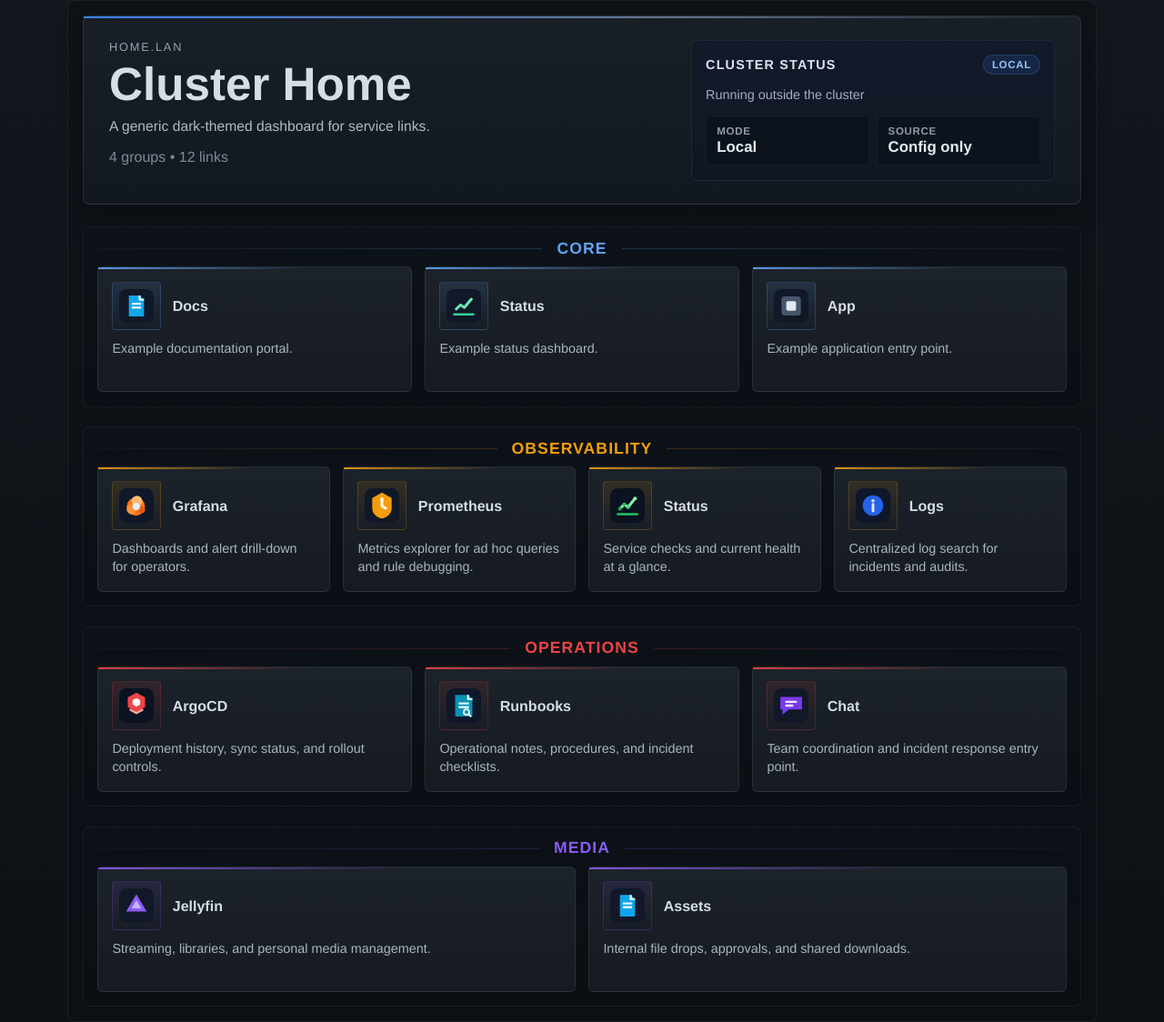
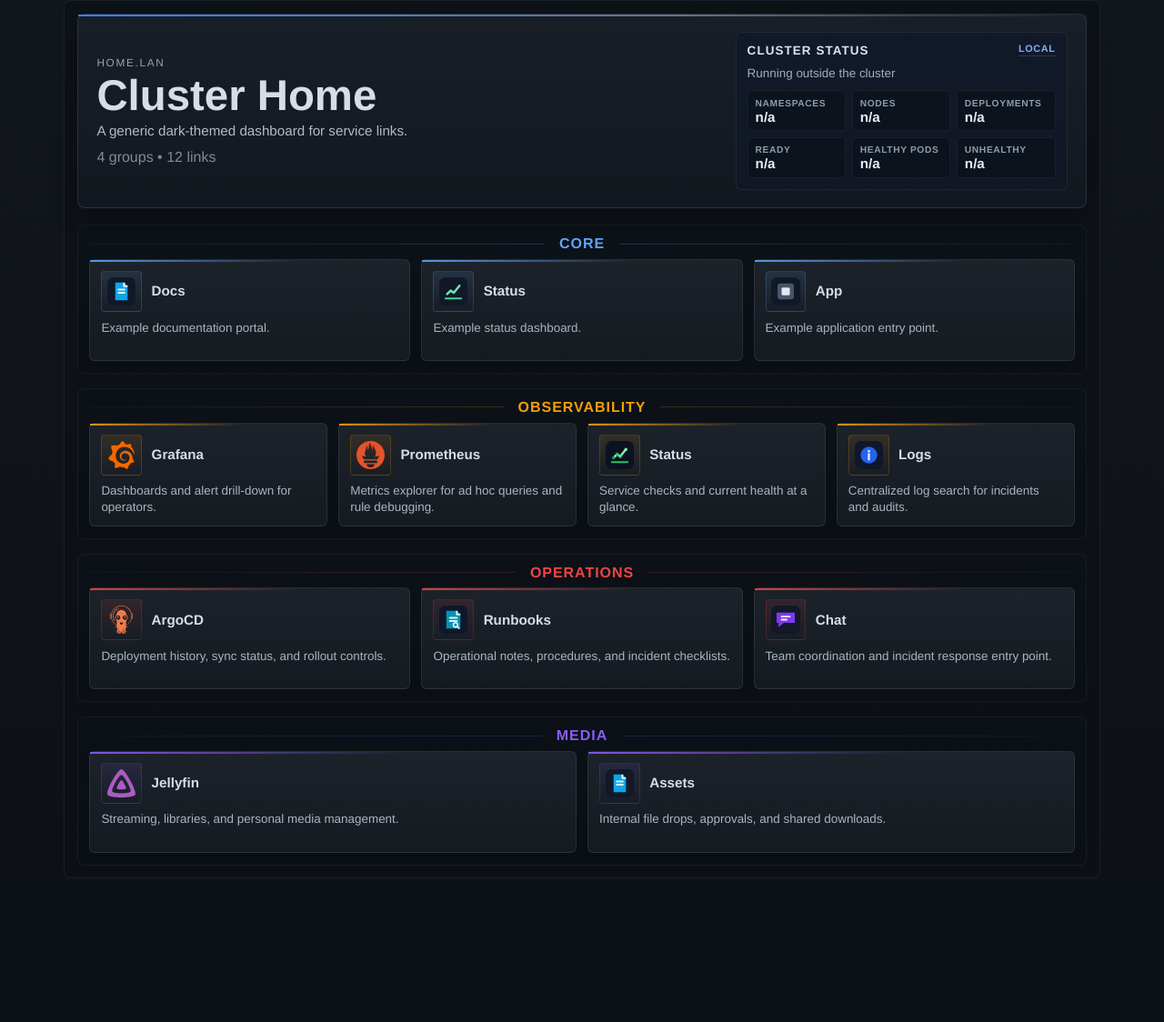
Before and after one commit to mvs5465-test/cluster-home, a Flask app: page / in a window 1280 px wide. Shown: the whole page at 91% size. After the commit the page ends 966 px from the top, so only its background shows below. Run offline with Flask 3, Linux system fonts and the light colour scheme.

Commit message:
feat(ui): refine home header and icons (#5)
Co-authored-by: mvs5465 <test@example.com>

```diff
--- a/app.py
+++ b/app.py
@@ -123,6 +123,24 @@ def render_icon_markup(icon: str | None, name: str) -> Markup:
     return render_icon(key, name)
 
 
+def cluster_stat_template(
+    namespaces: str = "n/a",
+    nodes: str = "n/a",
+    deployments: str = "n/a",
+    ready: str = "n/a",
+    healthy_pods: str = "n/a",
+    unhealthy: str = "n/a",
+) -> list[dict[str, str]]:
+    return [
+        {"label": "Namespaces", "value": namespaces},
+        {"label": "Nodes", "value": nodes},
+        {"label": "Deployments", "value": deployments},
+        {"label": "Ready", "value": ready},
+        {"label": "Healthy pods", "value": healthy_pods},
+        {"label": "Unhealthy", "value": unhealthy},
+    ]
+
+
 def load_cluster_info() -> dict:
     enabled = os.environ.get("CLUSTER_INFO_ENABLED", "true").lower() == "true"
     if not enabled:
@@ -130,7 +148,7 @@ def load_cluster_info() -> dict:
             "available": False,
             "mode": "disabled",
             "summary": "Cluster info disabled",
-            "stats": [],
+            "stats": cluster_stat_template(),
         }
 
     host = os.environ.get("KUBERNETES_SERVICE_HOST")
@@ -140,10 +158,7 @@ def load_cluster_info() -> dict:
             "available": False,
             "mode": "local",
             "summary": "Running outside the cluster",
-            "stats": [
-                {"label": "Mode", "value": "Local"},
-                {"label": "Source", "value": "Config only"},
-            ],
+            "stats": cluster_stat_template(),
         }
 
     token = SERVICE_ACCOUNT_TOKEN.read_text(encoding="utf-8").strip()
@@ -169,10 +184,7 @@ def load_cluster_info() -> dict:
             "available": False,
             "mode": "unreachable",
             "summary": "Kubernetes API unavailable",
-            "stats": [
-                {"label": "Mode", "value": "Fallback"},
-                {"label": "Source", "value": "Unavailable"},
-            ],
+            "stats": cluster_stat_template(),
         }
 
     unhealthy_pods = 0
@@ -196,14 +208,14 @@ def load_cluster_info() -> dict:
         "available": True,
         "mode": "cluster",
         "summary": "Live Kubernetes snapshot",
-        "stats": [
-            {"label": "Namespaces", "value": str(len(namespaces))},
-            {"label": "Nodes", "value": str(len(nodes))},
-            {"label": "Deployments", "value": str(len(deployments))},
-            {"label": "Ready", "value": f"{ready_deployments}/{len(deployments)}"},
-            {"label": "Healthy pods", "value": str(healthy_pods)},
-            {"label": "Unhealthy", "value": str(unhealthy_pods)},
-        ],
+        "stats": cluster_stat_template(
+            namespaces=str(len(namespaces)),
+            nodes=str(len(nodes)),
+            deployments=str(len(deployments)),
+            ready=f"{ready_deployments}/{len(deployments)}",
+            healthy_pods=str(healthy_pods),
+            unhealthy=str(unhealthy_pods),
+        ),
     }
 
 
--- a/static/styles.css
+++ b/static/styles.css
@@ -25,7 +25,7 @@ a {
   margin: 0 auto;
   max-width: 1180px;
   min-height: 100vh;
-  padding: 0 1.5rem;
+  padding: 0 1.25rem;
 }
 
 .page-frame {
@@ -33,20 +33,21 @@ a {
   border: 1px solid rgba(107, 119, 133, 0.14);
   border-radius: 8px;
   min-height: 100vh;
-  padding: 1rem;
+  padding: 0.85rem;
 }
 
 .hero {
+  align-items: center;
   background:
     linear-gradient(180deg, rgba(26, 32, 39, 0.96), rgba(19, 25, 32, 0.96));
   border: 1px solid rgba(107, 119, 133, 0.24);
   border-radius: 8px;
   box-shadow: 0 8px 28px rgba(0, 0, 0, 0.28);
   display: grid;
-  gap: 1.1rem;
-  grid-template-columns: minmax(0, 1.4fr) minmax(280px, 0.9fr);
-  margin-bottom: 1.5rem;
-  padding: 1.6rem 1.75rem;
+  gap: 0.95rem;
+  grid-template-columns: minmax(0, 1.6fr) minmax(300px, 0.85fr);
+  margin-bottom: 1.15rem;
+  padding: 1.2rem 1.3rem;
   position: relative;
 }
 
@@ -66,9 +67,9 @@ a {
 
 .eyebrow {
   color: #93a2b5;
-  font-size: 0.8rem;
+  font-size: 0.74rem;
   letter-spacing: 0.14em;
-  margin: 0 0 0.5rem;
+  margin: 0 0 0.35rem;
   text-transform: uppercase;
 }
 
@@ -78,20 +79,20 @@ a {
 }
 
 .hero h1 {
-  font-size: clamp(2rem, 4vw, 3.5rem);
-  line-height: 1;
+  font-size: clamp(1.85rem, 3.7vw, 3.2rem);
+  line-height: 0.95;
 }
 
 .subtitle {
   color: #b1bac6;
-  font-size: 0.98rem;
-  margin: 0.75rem 0 0;
-  max-width: 44rem;
+  font-size: 0.95rem;
+  margin: 0.55rem 0 0;
+  max-width: 34rem;
 }
 
 .meta {
   color: #7f8b99;
-  margin: 1rem 0 0;
+  margin: 0.7rem 0 0;
 }
 
 .hero-panel {
@@ -99,8 +100,8 @@ a {
   border: 1px solid rgba(107, 119, 133, 0.16);
   border-radius: 6px;
   display: grid;
-  gap: 0.8rem;
-  padding: 0.95rem;
+  gap: 0.6rem;
+  padding: 0.75rem;
 }
 
 .hero-panel-head {
@@ -112,35 +113,37 @@ a {
 
 .hero-panel-title {
   color: #dbe5f0;
-  font-size: 0.9rem;
+  font-size: 0.84rem;
   font-weight: 700;
   letter-spacing: 0.08em;
   text-transform: uppercase;
 }
 
 .hero-panel-badge {
-  background: rgba(59, 130, 246, 0.14);
-  border: 1px solid rgba(96, 165, 250, 0.18);
-  border-radius: 999px;
-  color: #93c5fd;
-  font-size: 0.72rem;
+  background: transparent;
+  border: 0;
+  border-bottom: 1px solid rgba(96, 165, 250, 0.24);
+  border-radius: 0;
+  color: #7fb0f3;
+  font-size: 0.68rem;
   font-weight: 700;
   letter-spacing: 0.06em;
-  padding: 0.25rem 0.55rem;
+  line-height: 1;
+  padding: 0 0 0.14rem;
   text-transform: uppercase;
 }
 
 .hero-panel-copy {
   color: #9fb0c2;
-  font-size: 0.9rem;
-  line-height: 1.35;
+  font-size: 0.84rem;
+  line-height: 1.3;
   margin: 0;
 }
 
 .hero-stats {
   display: grid;
-  gap: 0.55rem;
-  grid-template-columns: repeat(2, minmax(0, 1fr));
+  gap: 0.4rem;
+  grid-template-columns: repeat(3, minmax(0, 1fr));
 }
 
 .hero-stat {
@@ -148,13 +151,14 @@ a {
   border: 1px solid rgba(107, 119, 133, 0.12);
   border-radius: 4px;
   display: grid;
-  gap: 0.25rem;
-  padding: 0.65rem 0.7rem;
+  gap: 0.15rem;
+  min-height: 0;
+  padding: 0.45rem 0.5rem;
 }
 
 .hero-stat-label {
   color: #8d9cab;
-  font-size: 0.72rem;
+  font-size: 0.64rem;
   font-weight: 700;
   letter-spacing: 0.06em;
   text-transform: uppercase;
@@ -162,7 +166,7 @@ a {
 
 .hero-stat-value {
   color: #e5edf6;
-  font-size: 1.05rem;
+  font-size: 0.95rem;
   font-weight: 700;
   line-height: 1;
 }
@@ -175,8 +179,8 @@ a {
     linear-gradient(180deg, rgba(12, 18, 24, 0.78), rgba(10, 15, 20, 0.72));
   border: 1px solid rgba(107, 119, 133, 0.12);
   border-radius: 8px;
-  margin-top: 1.35rem;
-  padding: 0.9rem 0.95rem 0.95rem;
+  margin-top: 1rem;
+  padding: 0.75rem 0.8rem 0.8rem;
 }
 
 .group-shell.accent-1 {
@@ -202,7 +206,7 @@ a {
   display: flex;
   gap: 1rem;
   justify-content: center;
-  margin-bottom: 0.7rem;
+  margin-bottom: 0.55rem;
 }
 
 .group-header::before,
@@ -227,7 +231,7 @@ a {
 
 .group-header h2 {
   color: var(--section-accent);
-  font-size: 1.1rem;
+  font-size: 1rem;
   font-weight: 700;
   line-height: 1;
   letter-spacing: 0.06em;
@@ -237,8 +241,8 @@ a {
 
 .grid {
   display: grid;
-  gap: 0.9rem;
-  grid-template-columns: repeat(auto-fit, minmax(240px, 1fr));
+  gap: 0.75rem;
+  grid-template-columns: repeat(auto-fit, minmax(220px, 1fr));
 }
 
 .card {
@@ -248,10 +252,10 @@ a {
   border-radius: 6px;
   box-shadow: none;
   display: grid;
-  gap: 0.7rem;
+  gap: 0.55rem;
   grid-template-rows: auto 1fr;
-  min-height: 138px;
-  padding: 0.95rem;
+  min-height: 112px;
+  padding: 0.75rem;
   transition: border-color 140ms ease, background 140ms ease;
   position: relative;
 }
@@ -274,9 +278,9 @@ a {
 
 .card-top {
   align-items: start;
-  column-gap: 0.8rem;
+  column-gap: 0.65rem;
   display: grid;
-  grid-template-columns: 3.35rem minmax(0, 1fr);
+  grid-template-columns: 2.8rem minmax(0, 1fr);
 }
 
 .card-icon {
@@ -287,21 +291,22 @@ a {
   color: var(--section-accent);
   display: inline-flex;
   grid-row: 1;
-  height: 3.35rem;
+  height: 2.8rem;
   justify-content: center;
-  min-width: 3.35rem;
-  padding: 0.1rem;
+  min-width: 2.8rem;
+  padding: 0.14rem;
 }
 
 .glyph {
-  height: 2.35rem;
-  width: 2.35rem;
+  height: 1.95rem;
+  width: 1.95rem;
 }
 
 .logo-mark {
   display: block;
-  height: 2.35rem;
-  width: 2.35rem;
+  height: 1.95rem;
+  object-fit: contain;
+  width: 1.95rem;
 }
 
 .glyph-argocd {
@@ -346,7 +351,7 @@ a {
 .card-title {
   align-self: center;
   display: block;
-  font-size: 1rem;
+  font-size: 0.95rem;
   font-weight: 700;
   line-height: 1.2;
 }
@@ -354,19 +359,19 @@ a {
 .card-title-row {
   align-items: center;
   display: flex;
-  min-height: 3.35rem;
+  min-height: 2.8rem;
 }
 
 .card-copy {
   color: #aab4bf;
-  font-size: 0.9rem;
-  line-height: 1.35;
+  font-size: 0.84rem;
+  line-height: 1.28;
   padding-top: 0;
 }
 
 @media (max-width: 720px) {
   .shell {
-    padding: 0 1rem;
+    padding: 0 0.85rem;
   }
 
   .hero {
@@ -374,7 +379,11 @@ a {
   }
 
   .hero {
-    padding: 1.35rem;
+    padding: 1rem;
+  }
+
+  .hero-stats {
+    grid-template-columns: repeat(2, minmax(0, 1fr));
   }
 
   .card {
```
Also changed, not shown: static/favicon.svg, static/icons/argocd.svg, static/icons/grafana.svg, static/icons/jellyfin.svg, static/icons/prometheus.svg.
